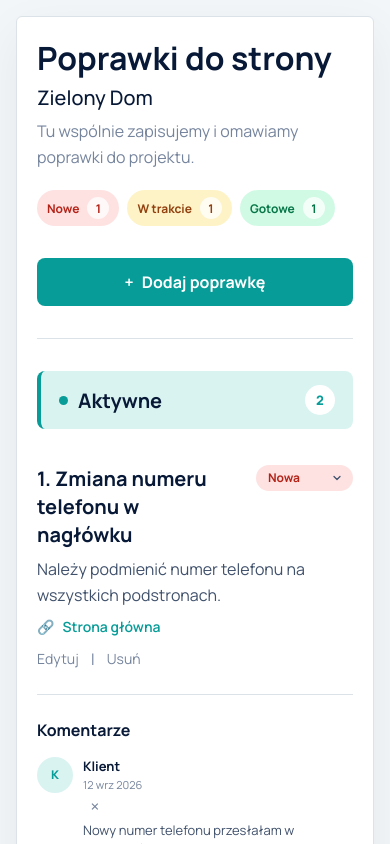
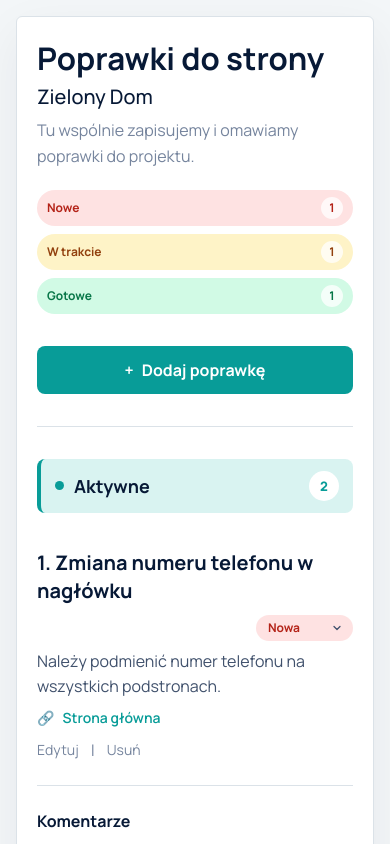
Before and after one commit to natalkakielbicka-coder/corrections-manager, a Vue app: page / in a window 390 px wide. Shown: the top 844 px of the page. Built offline with nearby package versions, Linux system fonts and the light colour scheme.

Commit message:
Improve responsive corrections layout

```diff
--- a/src/components/corrections/CorrectionCard.vue
+++ b/src/components/corrections/CorrectionCard.vue
@@ -265,7 +265,7 @@ const emit = defineEmits(['add-comment', 'update-status', 'edit', 'delete', 'del
   padding-right: 0;
 }
 
-@media (max-width: 767px) {
+@media (max-width: 991px) {
   .correction-card__header {
     align-items: flex-start;
   }
@@ -290,4 +290,15 @@ const emit = defineEmits(['add-comment', 'update-status', 'edit', 'delete', 'del
     flex-shrink: 0;
   }
 }
+
+@media (max-width: 479px) {
+  .correction-card__header {
+    flex-direction: column;
+    gap: 10px;
+  }
+
+  .correction-card__status {
+    align-self: flex-end;
+  }
+}
 </style>
--- a/src/views/HomeView.vue
+++ b/src/views/HomeView.vue
@@ -433,6 +433,17 @@ h1 {
   color: #067647;
 }
 
+@media (max-width: 991px) {
+  .page {
+    padding: 24px;
+  }
+
+  .project-board {
+    min-height: calc(100vh - 48px);
+    padding: 32px;
+  }
+}
+
 @media (max-width: 767px) {
   .page {
     padding: 16px;
@@ -452,7 +463,31 @@ h1 {
   }
 
   .corrections-section--completed {
-    padding: 20px;
+    margin-top: 28px;
+    padding: 18px;
+  }
+
+  h1 {
+    font-size: clamp(24px, 8vw, 32px);
+  }
+
+  .corrections-section__title {
+    font-size: 18px;
+  }
+
+  .active-section__header {
+    padding: 12px 14px;
+  }
+}
+
+@media (max-width: 479px) {
+  .status-summary {
+    display: grid;
+    grid-template-columns: 1fr;
+  }
+
+  .status-summary__item {
+    justify-content: space-between;
   }
 }
 </style>
```
